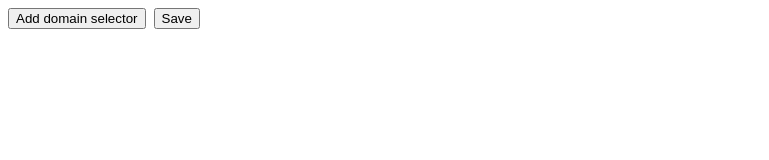
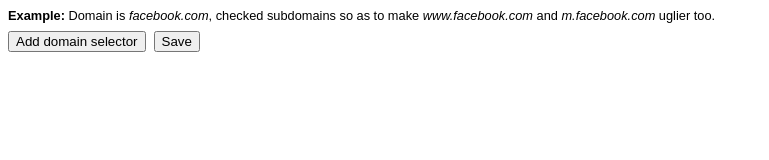
Before and after one commit to trustedtomato/uglier-websites, a browser extension: page options/index.html in a window 1280 px wide. Shown: the whole page, without its empty margins (0-769 px from the left). Drawn offline with Linux system fonts and the light colour scheme.

Commit message:
feat: add domain selector example

```diff
--- a/options/index.html
+++ b/options/index.html
@@ -19,6 +19,11 @@
 
 <form id="domain-selectors-form">
   <div id="domain-selectors"></div>
+  <div class="example">
+    <strong>Example:</strong> Domain is <em>facebook.com</em>,
+    checked subdomains so as to make <em>www.facebook.com</em>
+    and <em>m.facebook.com</em> uglier too.
+  </div>
   <div id="actions">
     <button type="button" id="add-domain-selector">Add domain selector</button>
     <button type="submit" id="save">Save</button>
--- a/options/style.css
+++ b/options/style.css
@@ -28,6 +28,11 @@ label {
   margin-top: .5em;
 }
 
+.example {
+  margin-top: .5em;
+  font-size: .8em;
+}
+
 #status.saved {
   display: block;
   color: green;
```
